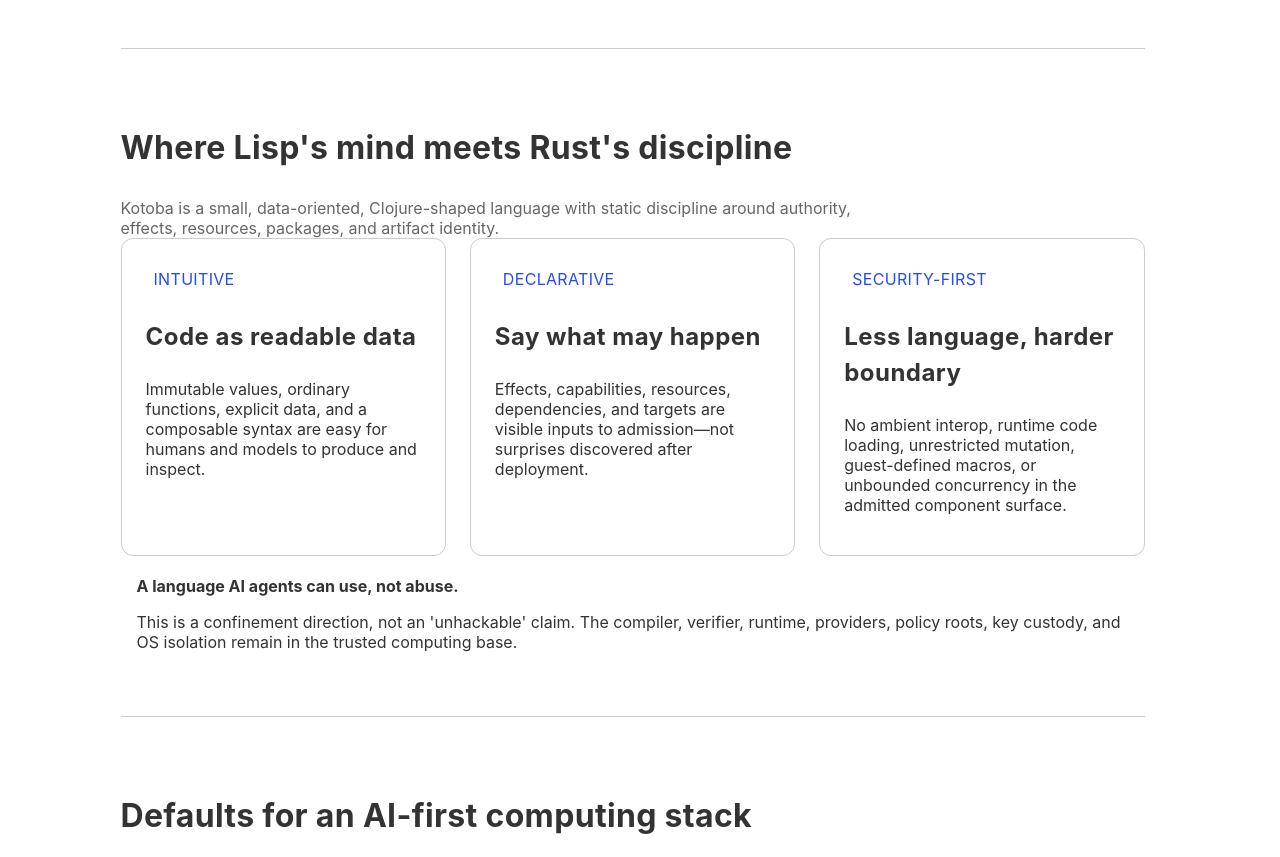
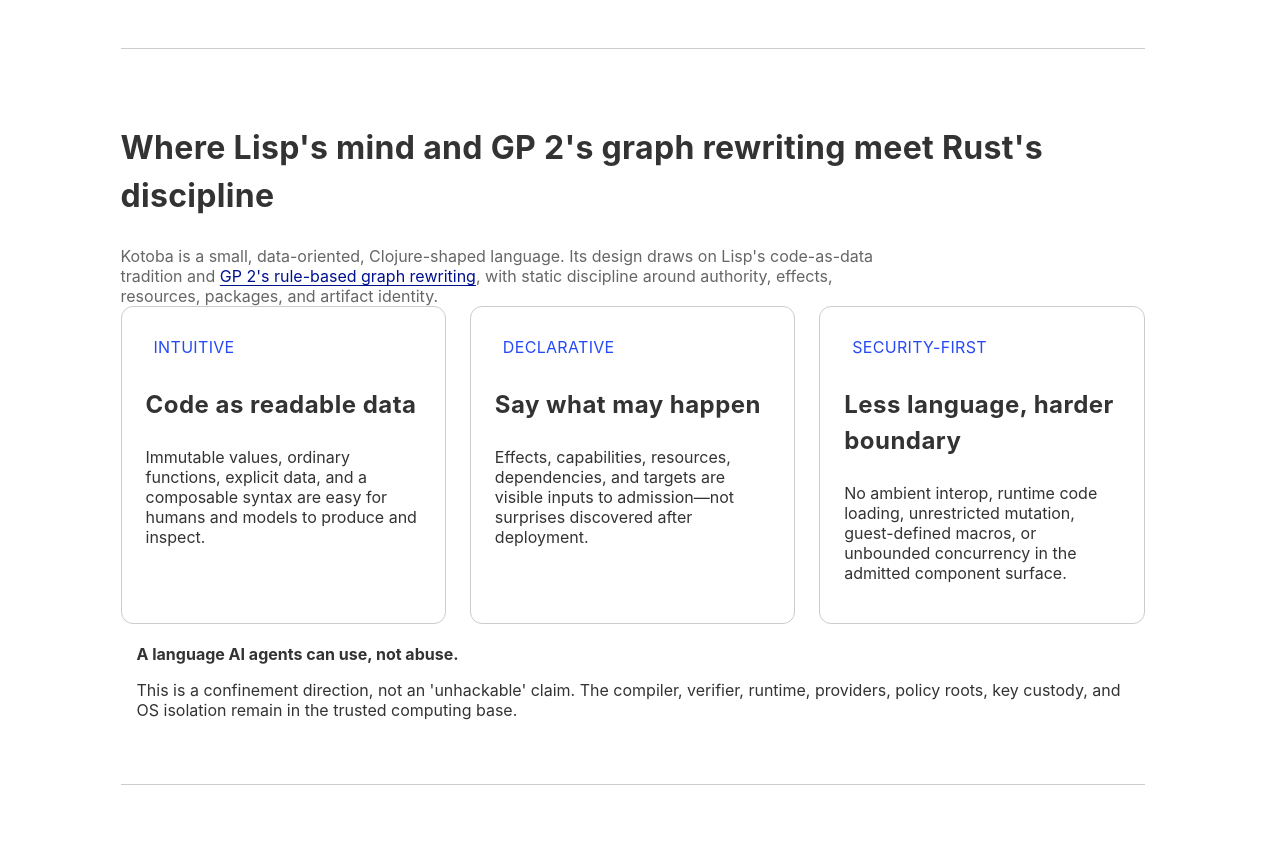
Before and after one commit to kotoba-lang/kotoba-lang, a website: page site/dist/index.html in a window 1280 px wide. Shown: the part 1400-2257 px from the top of the page. Drawn offline with Linux system fonts and the light colour scheme; animation ran at ten frames a second.

Commit message:
docs: credit GP 2 graph rewriting influence

```diff
--- a/site/dist/index.html
+++ b/site/dist/index.html
@@ -2737,8 +2737,8 @@ body { padding-left: env(safe-area-inset-left,0px); padding-right: env(safe-area
             <p class="kot-caption kot-muted">Kotoba complements runtime and OS isolation; it does not make those layers unnecessary.</p>
           </section>
           <section class="dds-ext-section" id="what">
-            <h2 class="dads-heading" data-size="32">Where Lisp's mind meets Rust's discipline</h2>
-            <p class="kot-lead">Kotoba is a small, data-oriented, Clojure-shaped language with static discipline around authority, effects, resources, packages, and artifact identity.</p>
+            <h2 class="dads-heading" data-size="32">Where Lisp's mind and GP 2's graph rewriting meet Rust's discipline</h2>
+            <p class="kot-lead">Kotoba is a small, data-oriented, Clojure-shaped language. Its design draws on Lisp's code-as-data tradition and <a href="https://uoycs-plasma.github.io/GP2/">GP 2's rule-based graph rewriting</a>, with static discipline around authority, effects, resources, packages, and artifact identity.</p>
             <div class="dds-ext-grid" style="--dds-ext-grid-min:18rem;">
               <div class="dds-ext-card">
                 <span class="dads-chip-label" data-style="text" data-color="blue">INTUITIVE</span>
```
Also changed, not shown: README.md, 2 other files.
